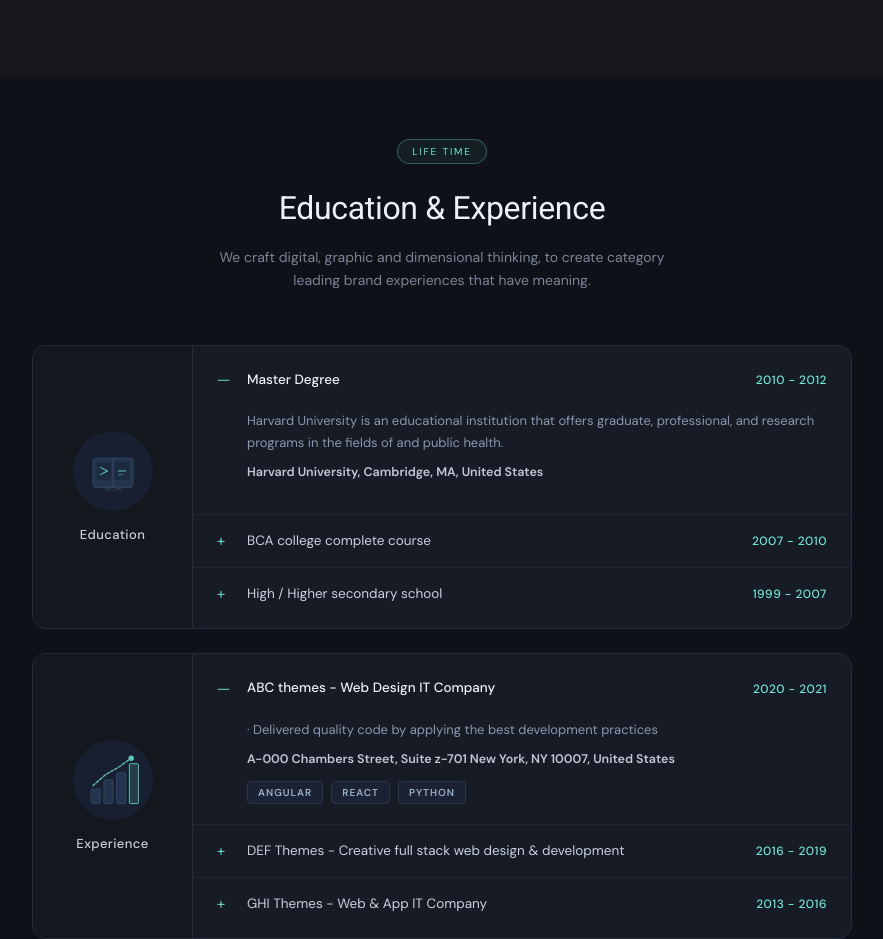
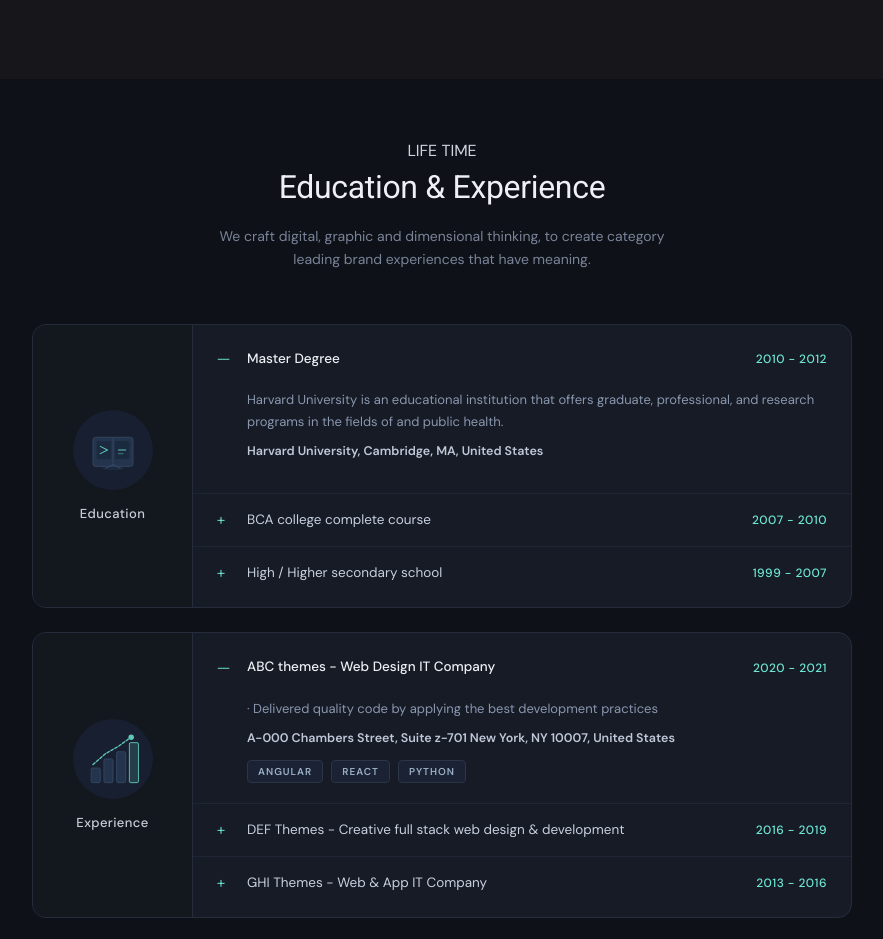
Before and after one commit to mesbaulrafi/myPortfolio, a React (Vite) app: page / in a window 1280 px wide. Shown: the part 2140-3079 px from the top of the page, without its empty margins (198-1081 px from the left). Built offline with nearby package versions, Linux system fonts and the light colour scheme.

Commit message:
remove css

```diff
--- a/src/index.css
+++ b/src/index.css
@@ -12,17 +12,7 @@
           color: #d0d6e0;
         }
 
-        .section-badge {
-          font-size: 10px;
-          letter-spacing: 0.18em;
-          text-transform: uppercase;
-          color: #6ee7d4;
-          border: 1px solid #6ee7d455;
-          padding: 4px 14px;
-          border-radius: 20px;
-          margin-bottom: 20px;
-          background: #6ee7d410;
-        }
+
 
         .main-heading {
           font-family: 'Roboto', serif;
```
